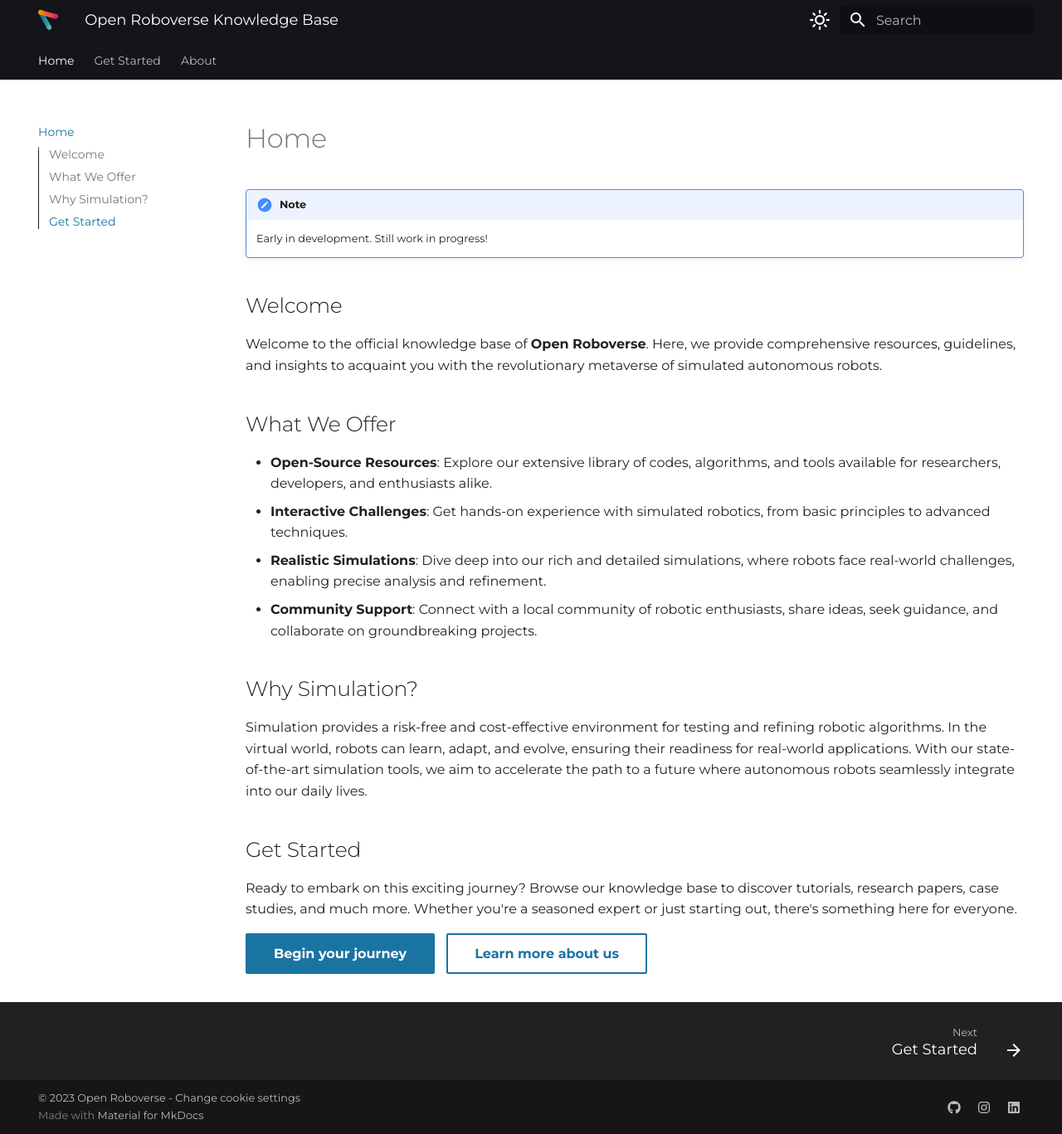
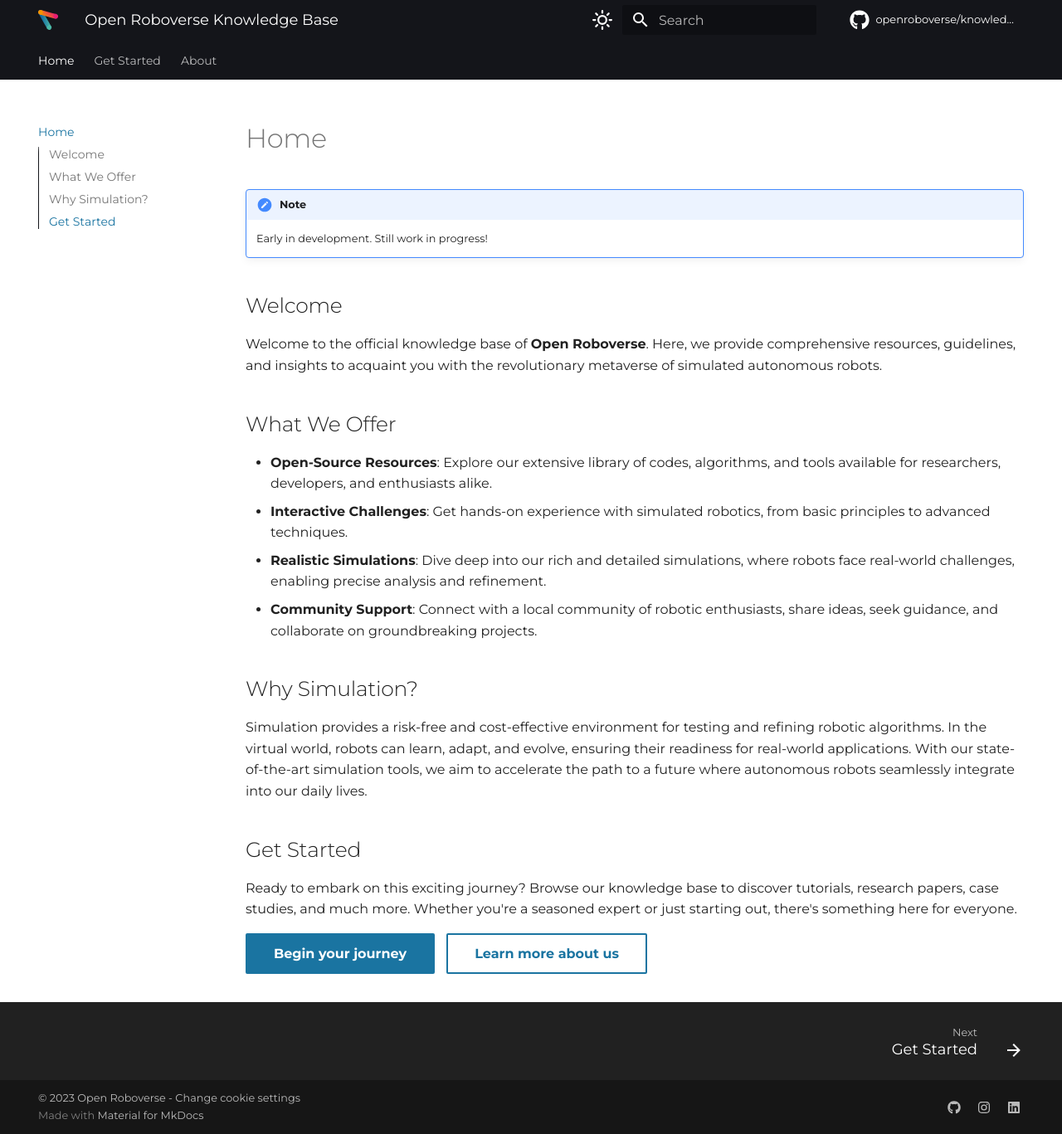
Before and after one commit to openroboticmetaverse/knowledge-base, an MkDocs documentation site: the page built from docs/index.md, in a window 1280 px wide and 1367 px high. Shown: the whole window at 83% size. Built offline with MkDocs 1.6.1 and Material for MkDocs 9.7.7, drawn with Linux system fonts in a browser that asks for light colours; comment, search, counter and statistics services are not loaded.

Commit message:
added repo icon

```diff
--- a/mkdocs.yml
+++ b/mkdocs.yml
@@ -3,6 +3,9 @@ theme:
   name: material
   logo: assets/icon.svg
   favicon: assets/icon.svg
+
+  icon:
+    repo: fontawesome/brands/github
 
   features:
     - navigation.footer
@@ -76,3 +79,7 @@ extra_css:
 copyright: |
   &copy; 2023 <a href="https://github.com/openroboverse"  target="_blank" rel="noopener">Open Roboverse</a> -
   <a href="#__consent">Change cookie settings</a>
+
+repo_url: https://github.com/openroboverse/knowledge-base
+repo_name: openroboverse/knowledge-base
+edit_uri: edit/main/docs/
```
